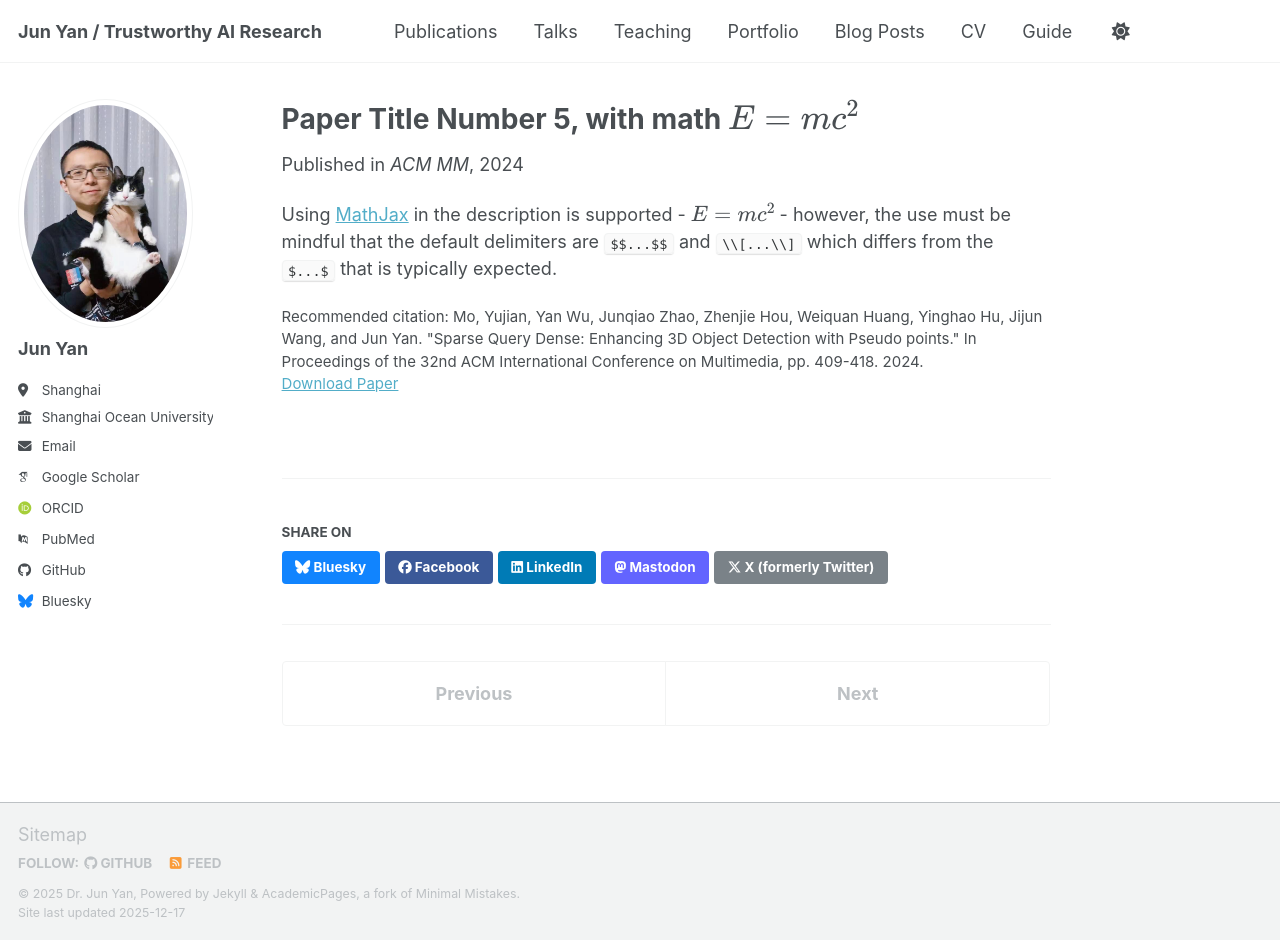
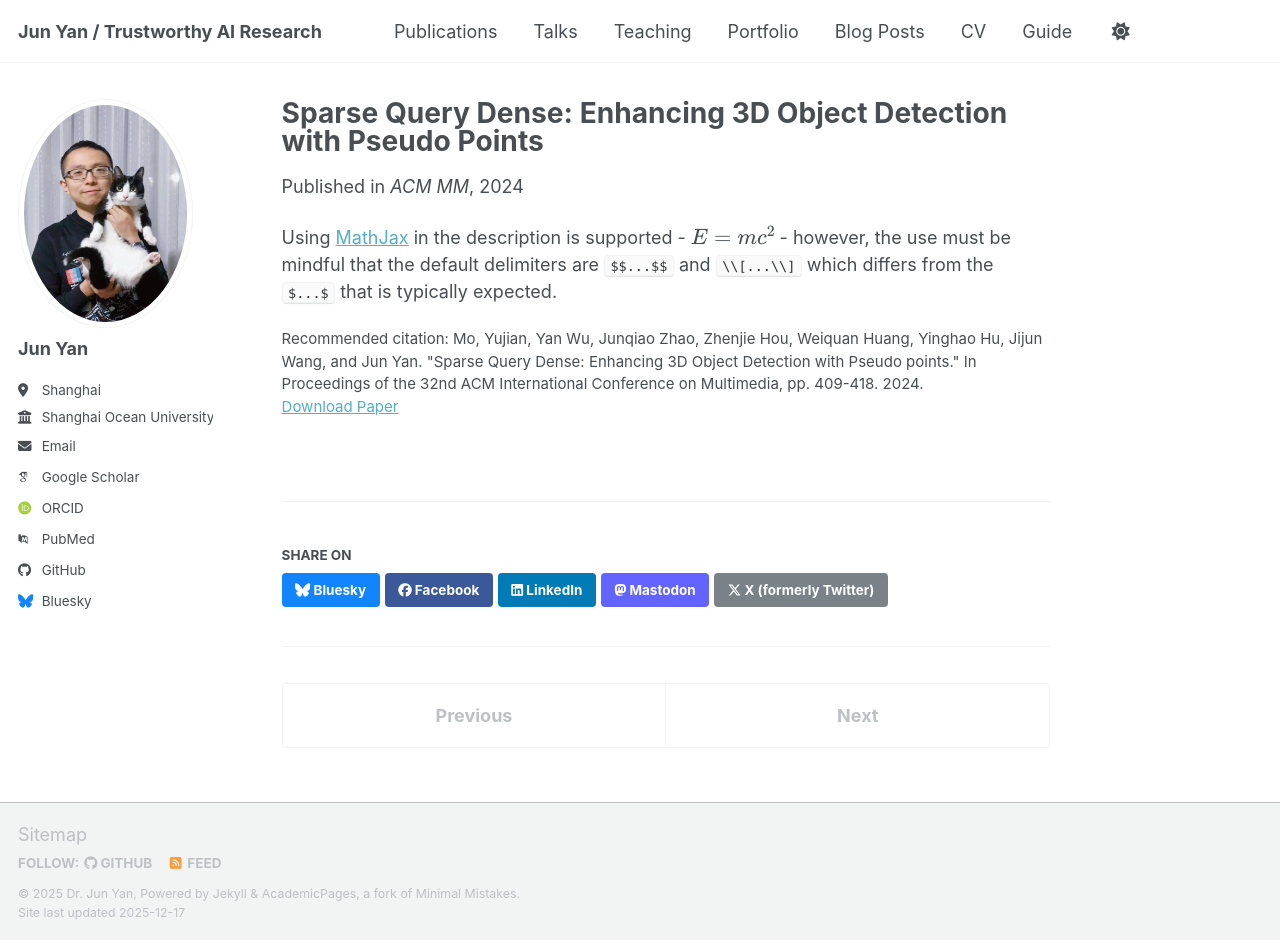
Before and after one commit to momo1986/momo1986.github.io, a Jekyll site: the page built from _publications/2025-06-08-paper-title-number-5.md, in a window 1280 px wide and 940 px high. Built offline with Jekyll 4.4.1, drawn with Linux system fonts in a browser that asks for light colours; some web fonts are replaced; a script bundle is joined from its source files by our own code; library files that are not in the unit come from our copies.

Commit message:
Update 2025-06-08-paper-title-number-5.md

```diff
--- a/_publications/2025-06-08-paper-title-number-5.md
+++ b/_publications/2025-06-08-paper-title-number-5.md
@@ -1,9 +1,9 @@
 ---
-title: "Paper Title Number 5, with math $$E=mc^2$$"
+title: "Sparse Query Dense: Enhancing 3D Object Detection with Pseudo Points"
 collection: publications
 category: conferences
 permalink: /publication/2024-02-17-paper-title-number-4
-excerpt: 'An oral and wonderful paper.'
+excerpt: 'An oral and wonderful paper for safe autonomous driving.'
 date: 2024-10-28
 venue: 'ACM MM'
 paperurl: 'https://dl.acm.org/doi/abs/10.1145/3664647.3681420'
```
